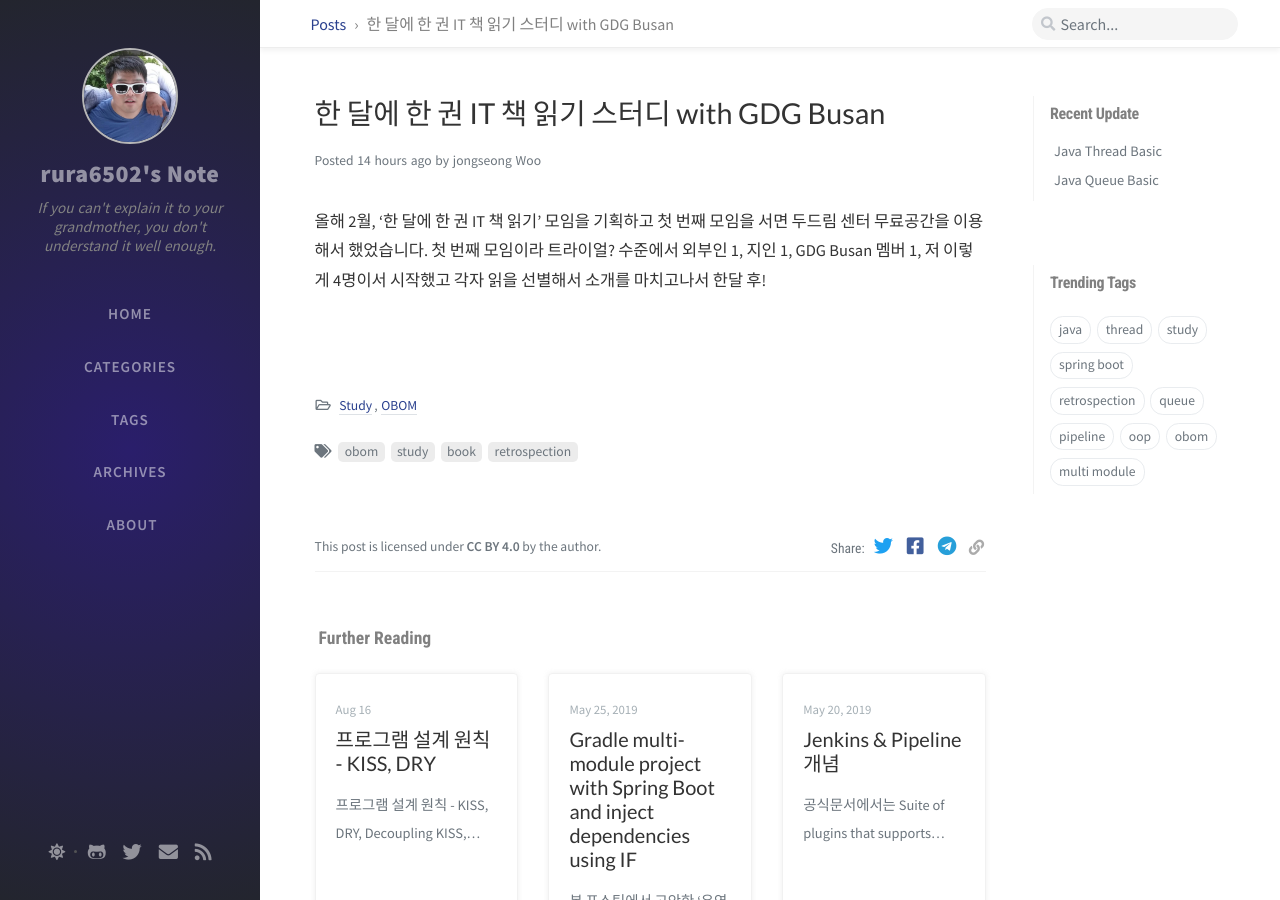
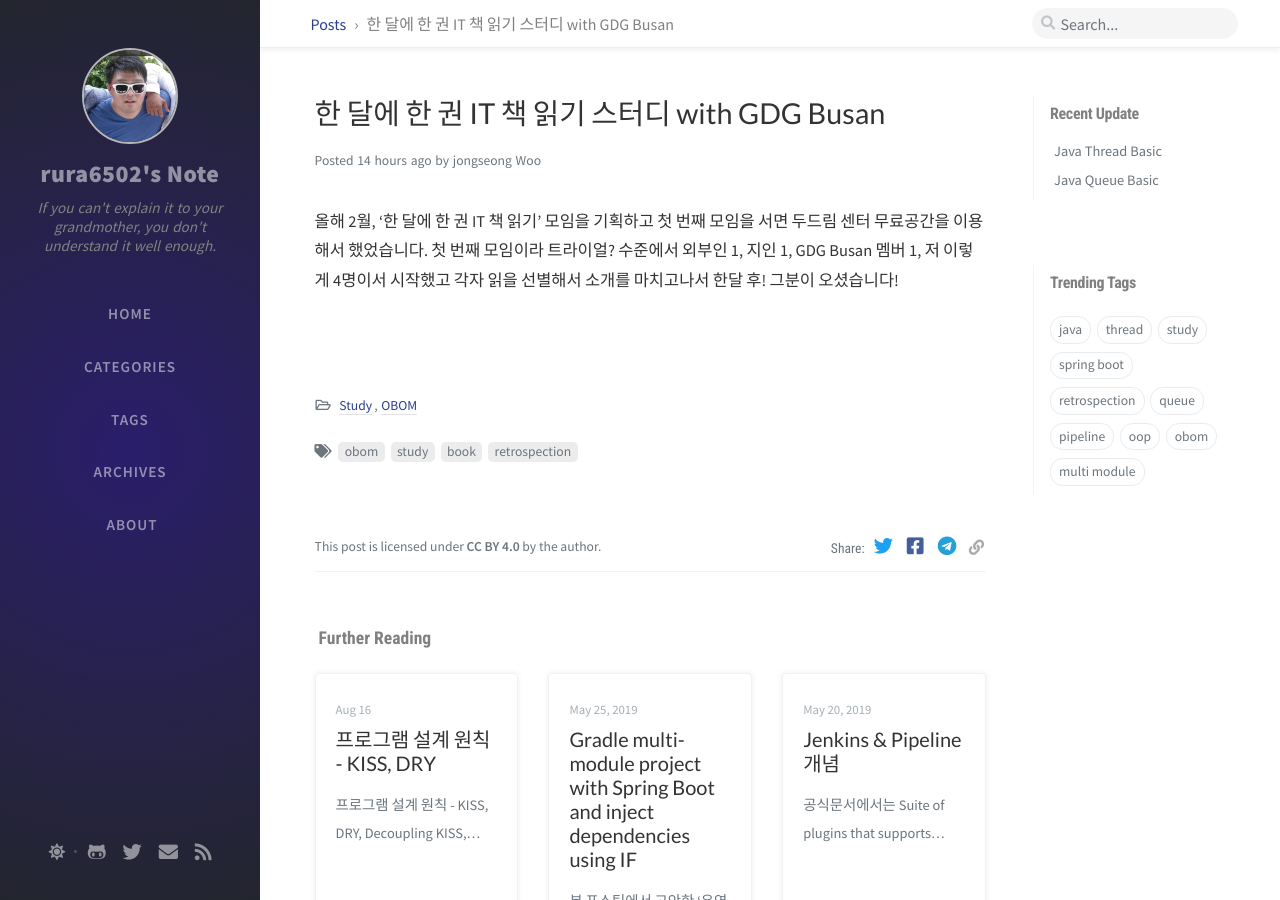
Before and after one commit to rura6502/rura6502.github.io, a Jekyll site: the page built from _posts/2020-09-15-One-IT-Book-In-One-Month-Study-#1.md, in a window 1280 px wide and 900 px high. Built offline with Jekyll 4.4.1, drawn with Linux system fonts in a browser that asks for light colours; nearby versions of some CDN libraries; comment, search, counter and statistics services are not loaded.

Commit message:
_posts/2020-09-15-One-IT-Book-In-One-Month-Study-#1.md updated from https://stackedit.io/

```diff
--- a/_posts/2020-09-15-One-IT-Book-In-One-Month-Study-#1.md
+++ b/_posts/2020-09-15-One-IT-Book-In-One-Month-Study-#1.md
@@ -6,7 +6,9 @@
 tags: [obom, study, book, retrospection]
 ---
 
-올해 2월, '한 달에 한 권 IT 책 읽기' 모임을 기획하고 첫 번째 모임을 서면 두드림 센터 무료공간을 이용해서 했었습니다. 첫 번째 모임이라 트라이얼? 수준에서 외부인 1, 지인 1, GDG Busan 멤버 1, 저 이렇게 4명이서 시작했고 각자 읽을 선별해서 소개를 마치고나서 한달 후!
+올해 2월, '한 달에 한 권 IT 책 읽기' 모임을 기획하고 첫 번째 모임을 서면 두드림 센터 무료공간을 이용해서 했었습니다. 첫 번째 모임이라 트라이얼? 수준에서 외부인 1, 지인 1, GDG Busan 멤버 1, 저 이렇게 4명이서 시작했고 각자 읽을 선별해서 소개를 마치고나서 한달 후! 그분이 오셨습니다!
+
+
 <!--stackedit_data:
-eyJoaXN0b3J5IjpbLTY3OTc4ODUyMiw3MDA0NjY1MjBdfQ==
+eyJoaXN0b3J5IjpbOTMwMzY2MDIyLDcwMDQ2NjUyMF19
 -->
```
